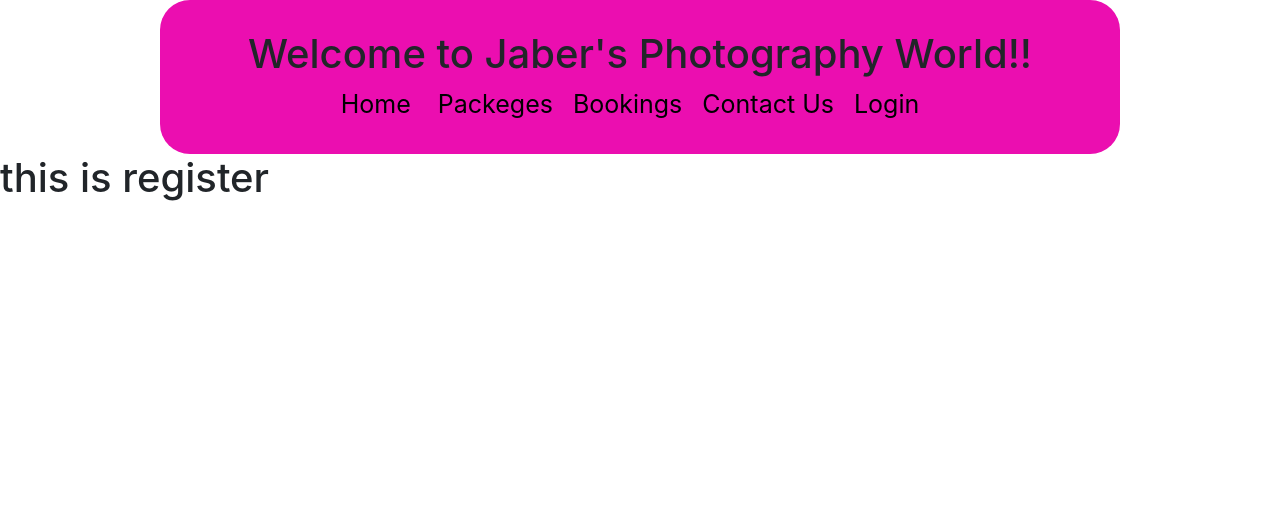
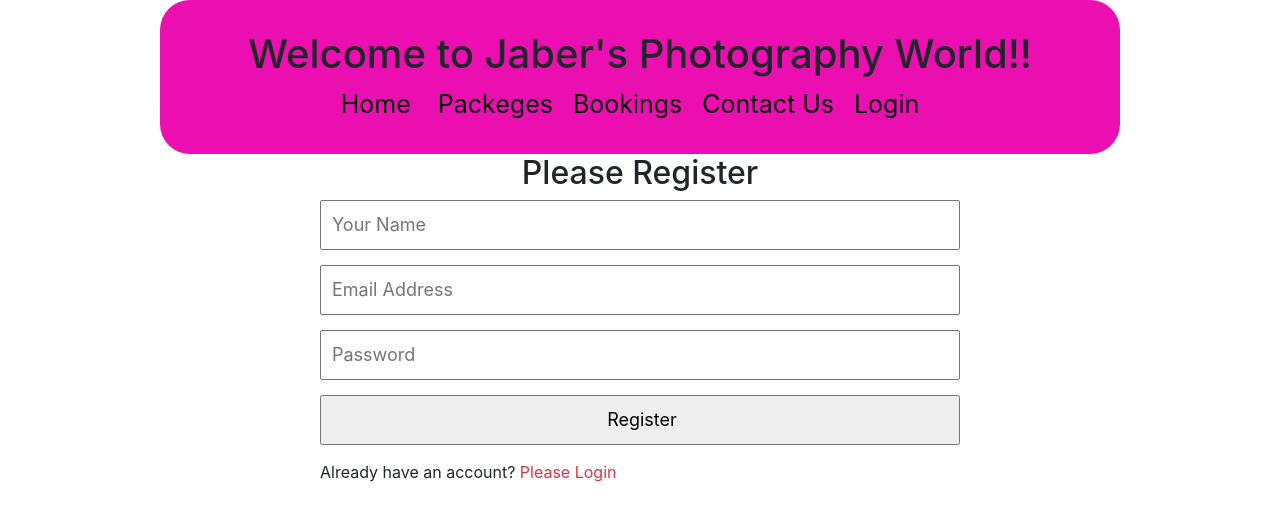
Before and after one commit to aljaberlax/jaber-s_photography, a React (Create React App) app: page /register in a window 1280 px wide. Shown: the top 520 px of the page. Built offline with nearby package versions, Linux system fonts and the light colour scheme.

Commit message:
login added

```diff
--- /dev/null
+++ b/src/Register/Register.css
@@ -0,0 +1,12 @@
+.register-form{
+    margin: 0 auto;
+    width: 50%;
+}
+.register-form input{
+    display: block;
+    width: 100%;
+    height: 50px;
+    padding-left: 10px;
+    font-size: 18px;
+    margin-bottom: 15px;
+}
--- a/src/Register/Register.js
+++ b/src/Register/Register.js
@@ -1,9 +1,47 @@
 import React from 'react';
+import { useCreateUserWithEmailAndPassword } from 'react-firebase-hooks/auth';
+import { Link, useNavigate } from 'react-router-dom';
+import auth from '../firebase.init';
+import './Register.css'
 
 const Register = () => {
+    const [
+        createUserWithEmailAndPassword,
+        user,
+        loading,
+        error,
+      ] = useCreateUserWithEmailAndPassword(auth);
+    const navigate = useNavigate();
+
+    const navigateLogin = () =>{
+        navigate('/login');
+    }
+
+    if(user){
+        navigate('/home');
+    }
+
+    const handleRegister = event =>{
+        event.preventDefault();
+        const name = event.target.name.value;
+        const email = event.target.email.value;
+        const password = event.target.password.value;
+
+        createUserWithEmailAndPassword(email, password);
+    }
+
     return (
-        <div>
-                <h1>this is register</h1>
+        <div className='register-form'>
+            <h2 style={{textAlign: 'center'}}>Please Register</h2>
+            <form onSubmit={handleRegister}>
+                <input type="text" name="name" id="" placeholder='Your Name'/>
+
+                <input type="email" name="email" id="" placeholder='Email Address' required/>
+
+                <input type="password" name="password" id="" placeholder='Password' required/>
+                <input type="submit" value="Register" />
+            </form>
+            <p>Already have an account? <Link to="/login" className='text-danger pe-auto text-decoration-none' onClick={navigateLogin}>Please Login</Link> </p>
         </div>
     );
 };
```
Also changed, not shown: firebase.json (added), 1 other file (tests, documents, lock files or other folders).
